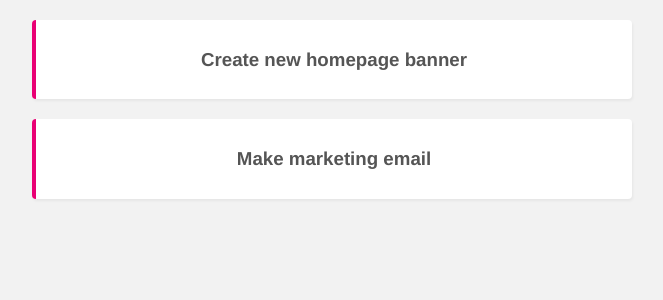
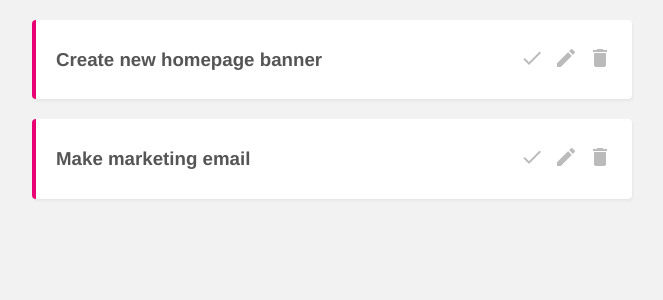
Before and after one commit to kasprzyk/vue3, a Vue app: page / in a window 1280 px wide. Shown: the top 300 px of the page, without its empty margins (308-971 px from the left). Built offline with nearby package versions, Linux system fonts and the light colour scheme; data requests are answered from the project's data file.

Commit message:
material icons

```diff
--- a/public/index.html
+++ b/public/index.html
@@ -5,6 +5,8 @@
     <meta http-equiv="X-UA-Compatible" content="IE=edge">
     <meta name="viewport" content="width=device-width,initial-scale=1.0">
     <link rel="icon" href="<%= BASE_URL %>favicon.ico">
+    <link href="https://fonts.googleapis.com/icon?family=Material+Icons"
+      rel="stylesheet">
     <title><%= htmlWebpackPlugin.options.title %></title>
   </head>
   <body>
--- a/src/components/SingleProject.vue
+++ b/src/components/SingleProject.vue
@@ -2,6 +2,11 @@
   <div class="project">
     <div class="actions">
       <h3 @click="showDetails = !showDetails">{{ project.title }}</h3>
+      <div class="icons">
+        <span class="material-icons">done</span>
+        <span class="material-icons">edit</span>
+        <span class="material-icons">delete</span>
+      </div>
     </div>
     <div v-if="showDetails" class="details">
       <h3>{{ project.details }}</h3>
@@ -32,4 +37,18 @@
 h3 {
   cursor: pointer;
 }
+.material-icons {
+  font-size: 24px;
+  margin-left: 10px;
+  color: #bbb;
+  cursor: pointer;
+}
+.material-icons:hover {
+  color: #777;
+}
+.actions {
+  display: flex;
+  justify-content: space-between;
+  align-items: center;
+}
 </style>
```
